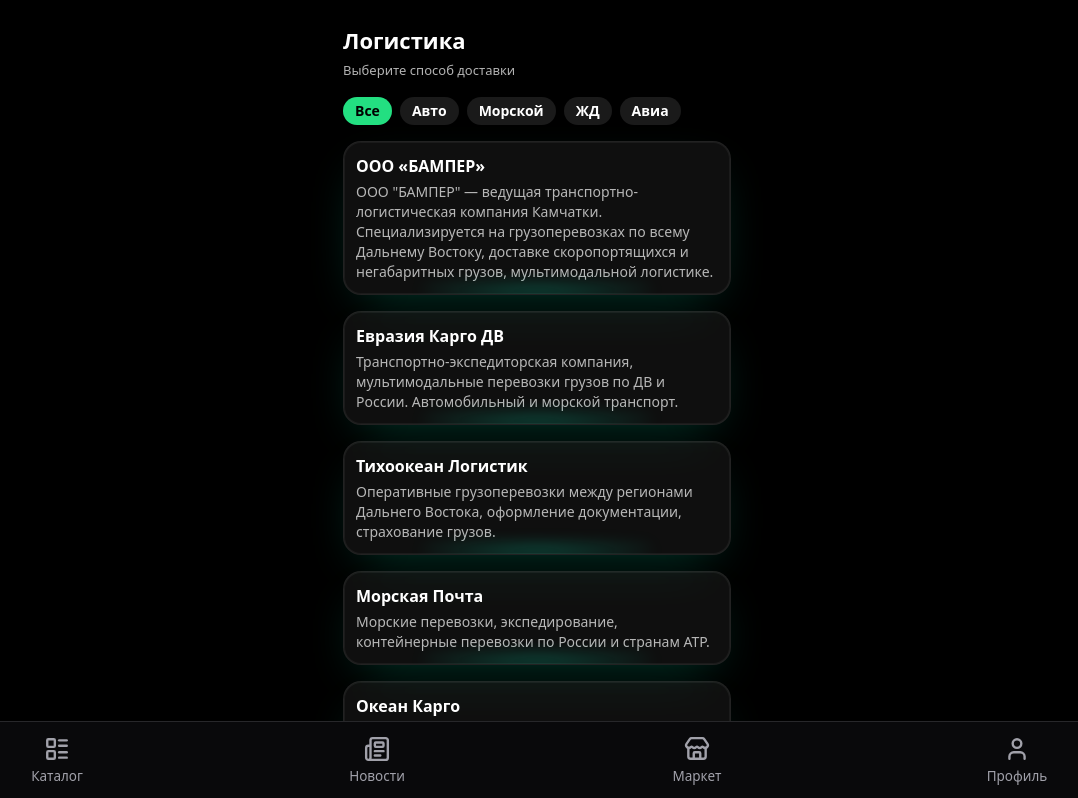
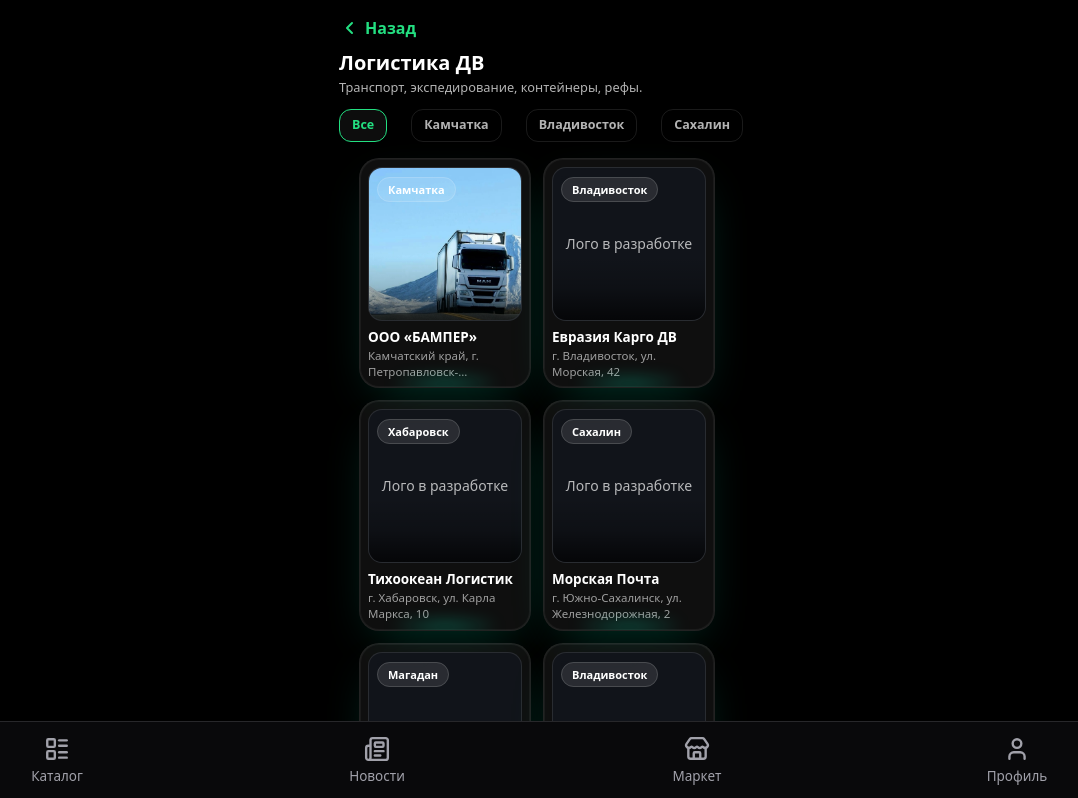
Before and after one commit to AlexSalavat/ikra-miniapp, a React (Create React App) app: page /logistics in a window 1280 px wide. Shown: the top 798 px of the page, without its empty margins (103-1181 px from the left). Built offline with nearby package versions, Linux system fonts and the light colour scheme.

Commit message:
Обновление с

```diff
--- a/src/App.js
+++ b/src/App.js
@@ -1,35 +1,26 @@
-// src/App.js
 import React from "react";
 import { BrowserRouter as Router, Routes, Route } from "react-router-dom";
 
 import Home from "./components/Home";
 import Showcase from "./components/Showcase";
 import Catalog from "./components/Catalog";
-
 import SupplierDetail from "./components/SupplierDetail";
-
 import LogisticsShowcase from "./components/LogisticsShowcase";
 import ProductionShowcase from "./components/ProductionShowcase";
-
-import NeirobizScreen from "./components/NeirobizScreen";
+import NeirobizShowcase from "./components/NeirobizShowcase";
 import NeirobizServiceDetail from "./components/NeirobizServiceDetail";
-
 import News from "./components/News";
-
 import Market from "./components/Market";
 import MarketSell from "./components/MarketSell";
 import MarketBuy from "./components/MarketBuy";
 import MarketSellCategory from "./components/MarketSellCategory";
 import MarketSellDetail from "./components/MarketSellDetail";
-
+import Profile from "./components/Profile";
+import BottomNav from "./components/BottomNav";
 import TopProducers from "./components/TopProducers";
 import ProducerDetail from "./components/ProducerDetail";
-
 import CaviarWarBoard from "./components/CaviarWarBoard";
 import AddAdForm from "./components/AddAdForm";
-
-import Profile from "./components/Profile";
-import BottomNav from "./components/BottomNav";
 
 function App() {
   return (
@@ -45,16 +36,18 @@ function App() {
             <Route path="/catalog/suppliers" element={<Catalog />} />
             <Route path="/supplier/:id" element={<SupplierDetail />} />
 
-            {/* Логистика / Производство */}
+            {/* Логистика */}
             <Route path="/logistics" element={<LogisticsShowcase />} />
+
+            {/* Производство */}
             <Route path="/production" element={<ProductionShowcase />} />
 
-            {/* Производители (ТОП) */}
+            {/* Производители */}
             <Route path="/producers" element={<TopProducers />} />
             <Route path="/producer/:id" element={<ProducerDetail />} />
 
             {/* Neirobiz */}
-            <Route path="/neirobiz" element={<NeirobizScreen />} />
+            <Route path="/neirobiz" element={<NeirobizShowcase />} />
             <Route path="/neirobiz/service/:id" element={<NeirobizServiceDetail />} />
 
             {/* Новости */}
@@ -68,13 +61,16 @@ function App() {
             <Route path="/market/buy" element={<MarketBuy />} />
             <Route path="/market/sell/:category" element={<MarketSellCategory />} />
             <Route path="/market/sell/detail/:id" element={<MarketSellDetail />} />
-            <Route path="/market/add" element={<AddAdForm />} />
 
             {/* Профиль */}
             <Route path="/profile" element={<Profile />} />
+
+            {/* Добавить объявление */}
+            <Route path="/market/add" element={<AddAdForm />} />
           </Routes>
         </div>
 
+        {/* Нижняя навигация */}
         <BottomNav />
       </div>
     </Router>
--- a/src/components/LogisticsShowcase.js
+++ b/src/components/LogisticsShowcase.js
@@ -1,72 +1,126 @@
-import React, { useState, useMemo } from "react";
-import logistics from "../data/logistics";
-import { useNavigate } from "react-router-dom";
+import React, { useMemo, useState } from "react";
+import logistics from "../data/logistics"; // твои данные
 
 const FILTERS = [
   { label: "Все", keys: [] },
-  { label: "Авто", keys: ["авто", "грузовик", "транспорт"] },
-  { label: "Морской", keys: ["морской", "корабль", "судно"] },
-  { label: "ЖД", keys: ["жд", "поезд", "железная дорога"] },
-  { label: "Авиа", keys: ["авиа", "самолет", "воздушный"] },
+  { label: "Камчатка", keys: ["Камчатка", "Петропавловск"] },
+  { label: "Владивосток", keys: ["Владивосток", "Приморье"] },
+  { label: "Сахалин", keys: ["Сахалин", "Южно-Сахалинск"] },
+  { label: "Хабаровск", keys: ["Хабаровск"] },
 ];
 
-const isMatchByKeys = (item, keys) => {
-  if (!keys.length) return true;
-  const lower = (item.name + " " + item.description).toLowerCase();
-  return keys.some((key) => lower.includes(key));
-};
+function matchByKeys(item, keys) {
+  if (!keys || keys.length === 0) return true;
+  const hay = `${item.region || ""} ${item.address || ""} ${item.name || ""}`.toLowerCase();
+  return keys.some(k => hay.includes(String(k).toLowerCase()));
+}
 
 export default function LogisticsShowcase() {
-  const [filter, setFilter] = useState("Все");
-  const navigate = useNavigate();
+  const [filter, setFilter] = useState(FILTERS[0].label);
 
-  const { activeKeys, filtered } = useMemo(() => {
-    const keys = FILTERS.find((f) => f.label === filter)?.keys || [];
-    return {
-      activeKeys: keys,
-      filtered: logistics.filter((item) => isMatchByKeys(item, keys)),
-    };
+  const items = useMemo(() => {
+    const keys = FILTERS.find(f => f.label === filter)?.keys || [];
+    return logistics.filter(it => matchByKeys(it, keys));
   }, [filter]);
 
   return (
-    <div className="bg-black min-h-screen pb-20 pt-6 flex flex-col items-center">
-      <div className="w-full max-w-[420px] px-4">
-        <h1 className="text-white font-extrabold text-[22px]">Логистика</h1>
-        <div className="text-white/70 text-[13px] mt-1">
-          Выберите способ доставки
+    <div className="bg-black min-h-screen pb-20 pt-4 flex flex-col items-center">
+      {/* Назад */}
+      <div className="w-full max-w-[420px] px-3 mb-2">
+        <button
+          onClick={() => window.history.back()}
+          className="flex items-center gap-1.5 text-[#23df81] hover:text-white transition font-semibold"
+        >
+          <svg width="20" height="20" fill="none"><path d="M13 5l-5 5 5 5" stroke="currentColor" strokeWidth="2" strokeLinecap="round" strokeLinejoin="round"/></svg>
+          Назад
+        </button>
       </div>
+
+      {/* Заголовок */}
+      <div className="w-full max-w-[420px] px-3">
+        <h1 className="text-white font-extrabold text-[20px]">Логистика ДВ</h1>
+        <div className="text-white/70 text-[12.8px]">Транспорт, экспедирование, контейнеры, рефы.</div>
       </div>
 
       {/* Фильтры */}
-      <div className="mt-4 flex gap-2 overflow-x-auto no-scrollbar px-4 w-full max-w-[420px]">
-        {FILTERS.map((f) => (
+      <div className="w-full max-w-[420px] px-3 mt-3 flex gap-6 overflow-x-auto no-scrollbar">
+        {FILTERS.map(f => {
+          const active = f.label === filter;
+          return (
             <button
               key={f.label}
               onClick={() => setFilter(f.label)}
-            className={`px-3 py-1 rounded-full text-sm font-semibold transition ${
-              filter === f.label
-                ? "bg-[#23df81] text-black"
-                : "bg-white/10 text-white hover:bg-white/15"
-            }`}
+              className={[
+                "px-3 py-1.5 rounded-xl text-[12.5px] font-bold whitespace-nowrap border transition",
+                active ? "text-[#23df81] border-[#23df81] bg-white/5" : "text-white/70 border-white/10 hover:bg-white/5"
+              ].join(" ")}
             >
               {f.label}
             </button>
+          );
+        })}
+      </div>
+
+      {/* Сетка карточек */}
+      <div
+        className="w-full mt-4 grid justify-center gap-3 px-3"
+        style={{ gridTemplateColumns: "repeat(2, min(172px, 44vw))" }}
+      >
+        {items.map((item) => (
+          <a
+            key={item.id}
+            href={item.mapLink || "#"}
+            target={item.mapLink ? "_blank" : undefined}
+            rel="noreferrer"
+            className="card-glow glass-card group relative"
+            style={{ borderRadius: 20, padding: 8 }}
+            title={item.name}
+          >
+            {/* квадрат с фото/лого */}
+            <div
+              className="relative w-full aspect-square overflow-hidden border border-white/10"
+              style={{ borderRadius: 14, background: "#11141a" }}
+            >
+              {item.logo ? (
+                <img
+                  src={item.logo}
+                  alt={item.name}
+                  className="w-full h-full object-cover transition-transform duration-300 group-hover:scale-[1.03]"
+                  onError={(e) => (e.currentTarget.src = "/images/no-image.webp")}
+                />
+              ) : (
+                <div className="w-full h-full grid place-items-center text-white/70 text-sm">
+                  Лого в разработке
+                </div>
+              )}
+              <div className="absolute inset-x-0 bottom-0 h-16 bg-gradient-to-t from-black/70 via-black/20 to-transparent" />
+              {/* регион‑пилюля */}
+              {item.region && (
+                <div className="absolute top-2 left-2">
+                  <span className="px-2.5 py-1 rounded-full text-[11px] font-bold text-white border border-white/15 bg-white/10 backdrop-blur-sm">
+                    {item.region}
+                  </span>
+                </div>
+              )}
+            </div>
+
+            {/* название и адрес */}
+            <div className="mt-2">
+              <div className="text-white font-bold text-[13.5px] leading-tight truncate">{item.name}</div>
+              {item.address && (
+                <div className="text-white/60 text-[11.5px] leading-snug line-clamp-2 mt-0.5">
+                  {item.address}
+                </div>
+              )}
+            </div>
+          </a>
         ))}
       </div>
 
-      {/* Карточки */}
-      <div className="mt-4 grid gap-4 px-4 w-full max-w-[420px]">
-        {filtered.map((item) => (
-          <button
-            key={item.id}
-            onClick={() => navigate(`/logistics/${item.id}`)}
-            className="glass-card p-3 text-left rounded-xl border border-white/10 hover:bg-white/5 transition"
-          >
-            <div className="font-bold text-white">{item.name}</div>
-            <div className="text-white/70 text-sm mt-1">{item.description}</div>
-          </button>
-        ))}
-      </div>
+      {/* если пусто */}
+      {items.length === 0 && (
+        <div className="text-white/60 text-sm mt-10">Нет компаний по выбранному фильтру</div>
+      )}
     </div>
   );
 }
```
Also changed, not shown: src/components/NeirobizServiceDetail.js (+14 -32 lines), src/data/NeirobizShowcase.js (+11 -16 lines). Lines whose indentation alone changed are shown as unchanged.
